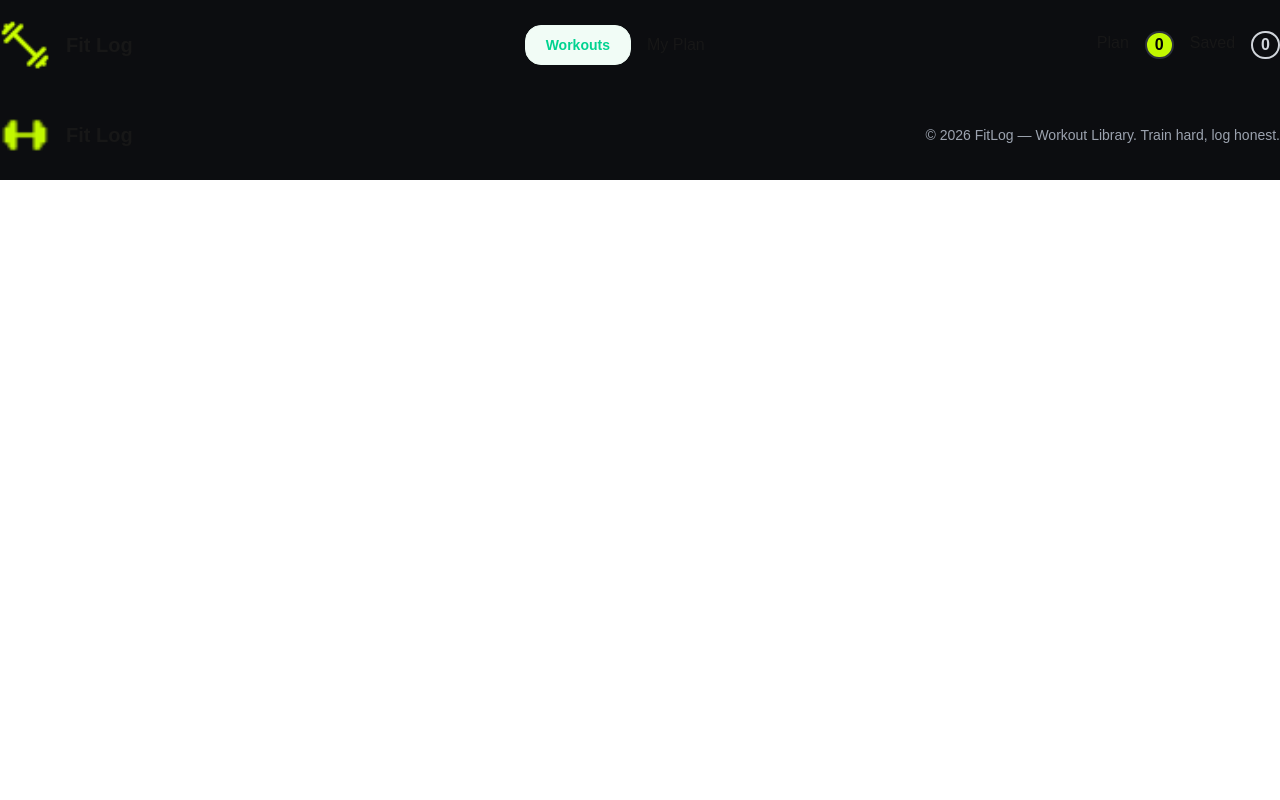
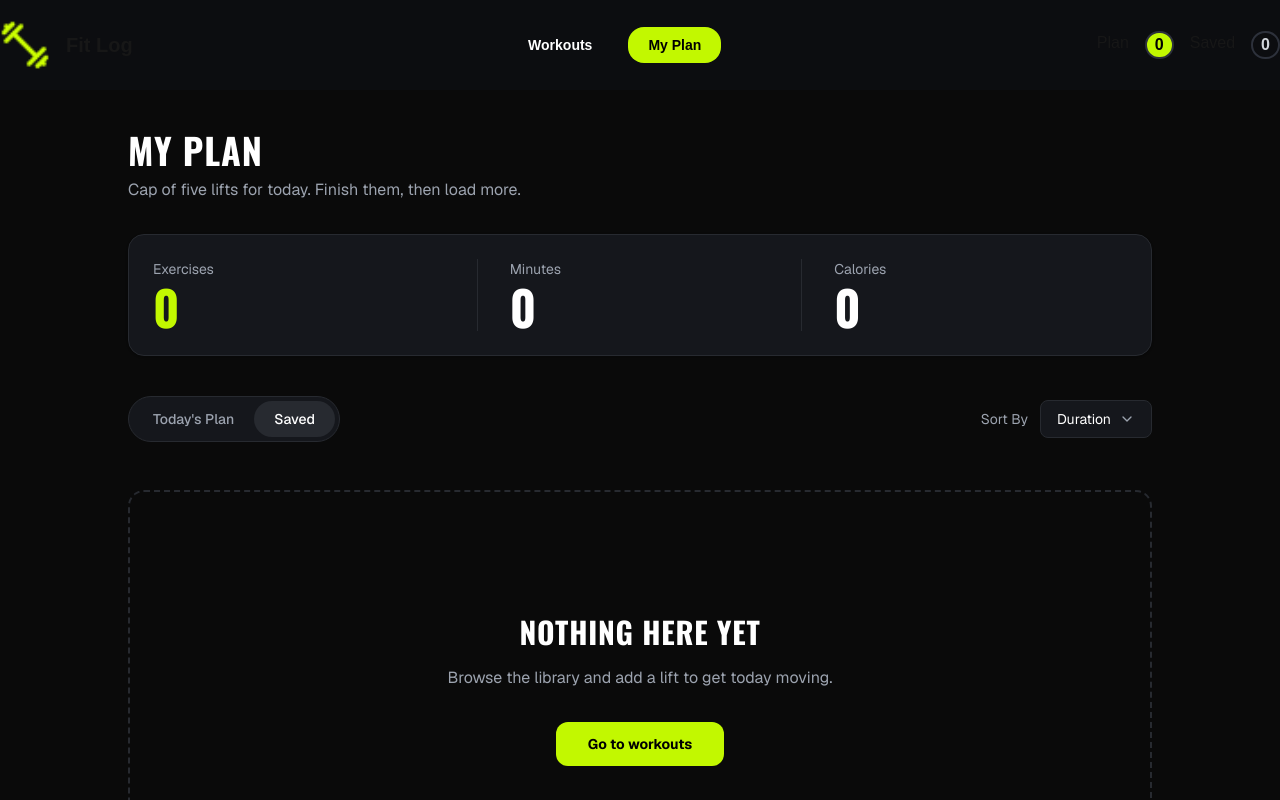
Before and after one commit to ceetahSG/Fit-Log, a Next.js app: page /myPlan in a window 1280 px wide. Shown: the top 800 px of the page. Built offline with nearby package versions, Linux system fonts and the light colour scheme.

Commit message:
add todaysplan card

```diff
--- /dev/null
+++ b/src/app/components/myplan/TodaysPlanCard.tsx
@@ -0,0 +1,19 @@
+import IWorkout from "@/type/type";
+
+import React from "react";
+
+import Image from "next/image";
+
+const TodaysPlanCard = ({ workout }: { workout: IWorkout }) => {
+  console.log("TodaysPlanCard workout:", workout); // Log the workout prop to check its value
+
+  return (
+    <div>
+      <div>
+        <Image src={workout.image} alt={workout.name} width={144} height={80} />
+      </div>
+    </div>
+  );
+};
+
+export default TodaysPlanCard;
--- a/src/app/components/shared/Navbar.tsx
+++ b/src/app/components/shared/Navbar.tsx
@@ -1,23 +1,16 @@
-import React from "react";
+"use client";
+
+import React, { useContext } from "react";
 import Logo from "@/assets/logo.png";
 import Image from "next/image";
 import Link from "next/link";
-const links = (
-  <>
-    <div className="flex flex-col items-center gap-2 lg:flex-row lg:gap-4">
-      <Link href="/">
-        <button className="btn btn-soft btn-success rounded-2xl px-5 text-sm font-bold">
-          Workouts
-        </button>
-      </Link>
-      <Link href="/myPlan">
-        <button>My Plan</button>
-      </Link>
-    </div>
-  </>
-);
+import { usePathname } from "next/navigation";
+import { WorkoutsContext } from "@/context/WorkoutsContext";
 
 const Navbar = () => {
+  const pathname = usePathname();
+  const { addWorkout, saveWorkout } = useContext(WorkoutsContext);
+
   return (
     <nav className="bg-[#0C0D10] py-5">
       <section className="container mx-auto flex items-center justify-between">
@@ -25,15 +18,42 @@ const Navbar = () => {
           <Image src={Logo} alt="Logo" width={50} height={50} />
           <h2 className="text-xl font-bold">Fit Log</h2>
         </div>
-        <div>{links}</div>
+
+        <div className="flex flex-col items-center gap-2 lg:flex-row lg:gap-4">
+          <Link href="/">
+            <button
+              className={`px-5 py-2 text-sm font-bold rounded-2xl ${
+                pathname === "/" ? "bg-[#C2F800] text-black" : "text-white"
+              }`}
+            >
+              Workouts
+            </button>
+          </Link>
+
+          <Link href="/myPlan">
+            <button
+              className={`rounded-2xl px-5 py-2 text-sm font-bold ${
+                pathname === "/myPlan"
+                  ? "bg-[#C2F800] text-black"
+                  : "text-white"
+              }`}
+            >
+              My Plan
+            </button>
+          </Link>
+        </div>
+
         <div className="flex gap-4">
           <h1>Plan</h1>
-          <h1 className="bg-[#C2F800] text-black px-2  rounded-4xl font-bold border-2 border-[#2D313B]">
-            0
+
+          <h1 className="rounded-4xl border-2 border-[#2D313B] bg-[#C2F800] px-2 font-bold text-black">
+            {addWorkout.length}
           </h1>
+
           <h1>Saved</h1>
-          <h1 className="bg-[#0C0D10] text-[#D1D5DB] px-2  rounded-4xl font-bold border-2 border-[##2D313B]">
-            0
+
+          <h1 className="rounded-4xl border-2 border-[#2D313B] bg-[#0C0D10] px-2 font-bold text-[#D1D5DB]">
+            {saveWorkout.length}
           </h1>
         </div>
       </section>
--- a/src/app/components/workoutDetails/AddButton.tsx
+++ b/src/app/components/workoutDetails/AddButton.tsx
@@ -8,15 +8,27 @@ const AddButton = ({ workout }: { workout: IWorkout }) => {
   const { addWorkout, setAddWorkout } = useContext(WorkoutsContext);
   const handleAddWorkout = () => {
     console.log("Workout added to today's plan");
-    setAddWorkout([...addWorkout, workout]);
+    if (addWorkout.some((w) => w.id === workout.id)) {
+      console.log("Workout already exists in today's plan");
+      return;
+    } else {
+      setAddWorkout([...addWorkout, workout]);
+    }
   };
+  const alreadyAdded = addWorkout.some((w) => w.id === workout.id);
   return (
     <button
-      className="flex items-center justify-center gap-2 rounded-xl bg-[#C2F800] px-6 py-3 text-sm font-bold text-black transition-transform hover:scale-105"
-      onClick={() => handleAddWorkout()}
+      disabled={alreadyAdded}
+      className={`flex items-center justify-center gap-2 rounded-xl border px-6 py-3 text-sm font-bold transition-colors ${
+        alreadyAdded
+          ? "cursor-not-allowed bg-[#CCFF00] text-black"
+          : "border-[#272a30]  bg-[#CCFF00] text-black hover:bg-white"
+      }`}
+      onClick={handleAddWorkout}
     >
       <Calendar size={18} strokeWidth={2.5} />
-      Add to today's plan
+
+      {alreadyAdded ? "Added" : "Add to today's plan"}
     </button>
   );
 };
--- a/src/app/components/workoutDetails/SaveButton.tsx
+++ b/src/app/components/workoutDetails/SaveButton.tsx
@@ -8,15 +8,27 @@ const SaveButton = ({ workout }: { workout: IWorkout }) => {
   const { saveWorkout, setSaveWorkout } = useContext(WorkoutsContext);
   const handleAddWorkout = () => {
     console.log("Workout added to today's plan");
-    setSaveWorkout([...saveWorkout, workout]);
+    if (saveWorkout.some((w) => w.id === workout.id)) {
+      console.log("Workout already exists in today's plan");
+      return;
+    } else {
+      setSaveWorkout([...saveWorkout, workout]);
+    }
   };
+  const alreadySaved = saveWorkout.some((w) => w.id === workout.id);
   return (
     <button
-      className="flex items-center justify-center gap-2 rounded-xl border border-[#272a30] bg-transparent px-6 py-3 text-sm font-bold text-white transition-colors hover:bg-[#272a30]"
-      onClick={() => handleAddWorkout()}
+      disabled={alreadySaved}
+      className={`flex items-center justify-center gap-2 rounded-xl border px-6 py-3 text-sm font-bold transition-colors ${
+        alreadySaved
+          ? "cursor-not-allowed border-gray-600 bg-gray-600 text-gray-300"
+          : "border-[#272a30] bg-transparent text-white hover:bg-[#272a30]"
+      }`}
+      onClick={handleAddWorkout}
     >
       <Bookmark size={18} strokeWidth={2} />
-      Save for later
+
+      {alreadySaved ? "Saved" : "Save for later"}
     </button>
   );
 };
--- a/src/app/myPlan/page.tsx
+++ b/src/app/myPlan/page.tsx
@@ -1,13 +1,164 @@
 "use client";
 import { WorkoutsContext } from "@/context/WorkoutsContext";
-import React, { useContext } from "react";
+import React, { useContext, useState } from "react";
+import Link from "next/link";
+import { Oswald } from "next/font/google";
+import { ChevronDown } from "lucide-react";
+import IWorkout from "@/type/type";
+import TodaysPlanCard from "../components/myplan/TodaysPlanCard";
+
+const oswald = Oswald({
+  subsets: ["latin"],
+});
 
 const MyPlanPage = () => {
   const { addWorkout, saveWorkout } = useContext(WorkoutsContext);
-  console.log("addWorkout", addWorkout);
-  console.log("saveWorkout", saveWorkout);
+  const minutes = addWorkout.reduce(
+    (total: number, workout: IWorkout) => total + workout.duration,
+    0,
+  );
+  const calories = addWorkout.reduce(
+    (total: number, workout: IWorkout) => total + workout.caloriesBurned,
+    0,
+  );
+  console.log("addWorkout:", addWorkout.length);
+  // State to manage which tab is currently selected (matching the image which has "Saved" selected)
+  const [activeTab, setActiveTab] = useState("Saved");
+  return (
+    <div className="min-h-screen bg-[#0a0a0a] p-4 py-10 md:p-10 font-sans">
+      <div className="mx-auto flex max-w-5xl flex-col gap-8">
+        {/* Header Section */}
+        <div className="flex flex-col gap-2">
+          <h1
+            className={`${oswald.className} text-4xl font-bold uppercase tracking-wide text-white`}
+          >
+            My Plan
+          </h1>
+          <p className="text-[#9ca3af] text-sm md:text-base">
+            Cap of five lifts for today. Finish them, then load more.
+          </p>
+        </div>
 
-  return <div></div>;
+        {/* Stats Card */}
+        <div className="flex flex-col md:flex-row w-full items-start md:items-center rounded-2xl border border-[#272a30] bg-[#15171c] p-6 shadow-sm">
+          <div className="grid w-full grid-cols-3 divide-x divide-[#272a30]">
+            {/* Exercises Stat */}
+            <div className="flex flex-col gap-1 px-4 first:pl-0">
+              <span className="text-xs text-[#9ca3af] md:text-sm">
+                Exercises
+              </span>
+              <span
+                className={`${oswald.className} text-4xl font-bold text-[#C2F800] md:text-5xl`}
+              >
+                {addWorkout.length}
+              </span>
+            </div>
+
+            {/* Minutes Stat */}
+            <div className="flex flex-col gap-1 px-4 md:px-8">
+              <span className="text-xs text-[#9ca3af] md:text-sm">Minutes</span>
+              <span
+                className={`${oswald.className} text-4xl font-bold text-white md:text-5xl`}
+              >
+                {minutes}
+              </span>
+            </div>
+
+            {/* Calories Stat */}
+            <div className="flex flex-col gap-1 px-4 md:px-8">
+              <span className="text-xs text-[#9ca3af] md:text-sm">
+                Calories
+              </span>
+              <span
+                className={`${oswald.className} text-4xl font-bold text-white md:text-5xl`}
+              >
+                {calories}
+              </span>
+            </div>
+          </div>
+        </div>
+
+        {/* Controls Section (Tabs & Sort) */}
+        <div className="flex flex-col sm:flex-row justify-between items-start sm:items-center gap-4 mt-2">
+          {/* Tabs */}
+          <div className="flex rounded-full border border-[#272a30] bg-[#15171c] p-1">
+            <button
+              onClick={() => setActiveTab("Today's Plan")}
+              className={`rounded-full px-5 py-2 text-sm font-medium transition-colors ${
+                activeTab === "Today's Plan"
+                  ? "bg-[#272a30] text-white"
+                  : "text-[#9ca3af] hover:text-white"
+              }`}
+            >
+              Today's Plan
+            </button>
+            <button
+              onClick={() => setActiveTab("Saved")}
+              className={`rounded-full px-5 py-2 text-sm font-medium transition-colors ${
+                activeTab === "Saved"
+                  ? "bg-[#272a30] text-white"
+                  : "text-[#9ca3af] hover:text-white"
+              }`}
+            >
+              Saved
+            </button>
+          </div>
+
+          {/* Sort By Dropdown */}
+          <div className="flex items-center gap-3">
+            <span className="text-sm text-[#9ca3af]">Sort By</span>
+            <button className="flex items-center gap-2 rounded-lg border border-[#272a30] bg-[#15171c] px-4 py-2 text-sm text-white transition-colors hover:bg-[#272a30]">
+              Duration
+              <ChevronDown size={16} className="text-[#9ca3af]" />
+            </button>
+          </div>
+        </div>
+
+        {/* Empty State Content Area */}
+        {activeTab === "Today's Plan" && addWorkout.length === 0 && (
+          <div className="mt-4 flex min-h-[400px] w-full flex-col items-center justify-center gap-4 rounded-2xl border-2 border-dashed border-[#272a30] bg-[#0a0a0a] p-8 text-center md:p-12">
+            <h2
+              className={`${oswald.className} text-2xl font-bold uppercase tracking-wide text-white md:text-3xl`}
+            >
+              Nothing here yet
+            </h2>
+            <p className="text-sm text-[#9ca3af] md:text-base">
+              Browse the library and add a lift to get today moving.
+            </p>
+            <Link href="/workouts">
+              <button className="mt-4 rounded-xl bg-[#C2F800] px-8 py-3 text-sm font-bold text-black transition-transform hover:scale-105 active:scale-95">
+                Go to workouts
+              </button>
+            </Link>
+          </div>
+        )}
+        {activeTab === "Saved" && saveWorkout.length === 0 && (
+          <div className="mt-4 flex min-h-[400px] w-full flex-col items-center justify-center gap-4 rounded-2xl border-2 border-dashed border-[#272a30] bg-[#0a0a0a] p-8 text-center md:p-12">
+            <h2
+              className={`${oswald.className} text-2xl font-bold uppercase tracking-wide text-white md:text-3xl`}
+            >
+              Nothing here yet
+            </h2>
+            <p className="text-sm text-[#9ca3af] md:text-base">
+              Browse the library and add a lift to get today moving.
+            </p>
+            <Link href="/workouts">
+              <button className="mt-4 rounded-xl bg-[#C2F800] px-8 py-3 text-sm font-bold text-black transition-transform hover:scale-105 active:scale-95">
+                Go to workouts
+              </button>
+            </Link>
+          </div>
+        )}
+        {activeTab === "Today's Plan" && addWorkout.length > 0 && (
+          <div className="mt-4 grid grid-cols-1 gap-4 md:grid-cols-2 lg:grid-cols-3">
+            {addWorkout.map((workout: IWorkout) => (
+              <TodaysPlanCard key={workout.id} workout={workout} />
+            ))}
+          </div>
+        )}
+      </div>
+    </div>
+  );
 };
 
 export default MyPlanPage;
--- a/src/app/workout/[id]/page.tsx
+++ b/src/app/workout/[id]/page.tsx
@@ -1,7 +1,6 @@
 import React from "react";
 import Image from "next/image";
 import { Oswald } from "next/font/google";
-import { Calendar, Bookmark } from "lucide-react";
 import AddButton from "@/app/components/workoutDetails/AddButton";
 import SaveButton from "@/app/components/workoutDetails/SaveButton";
 
```
